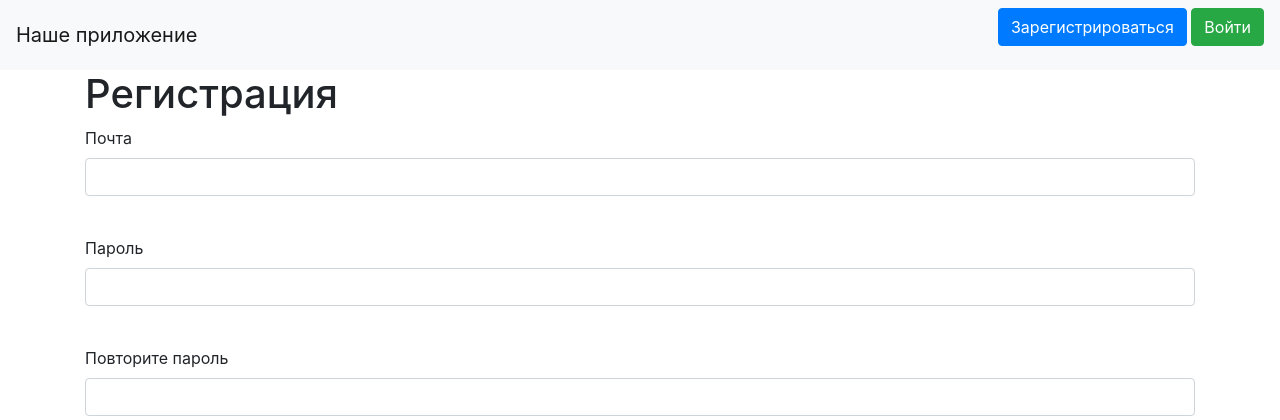
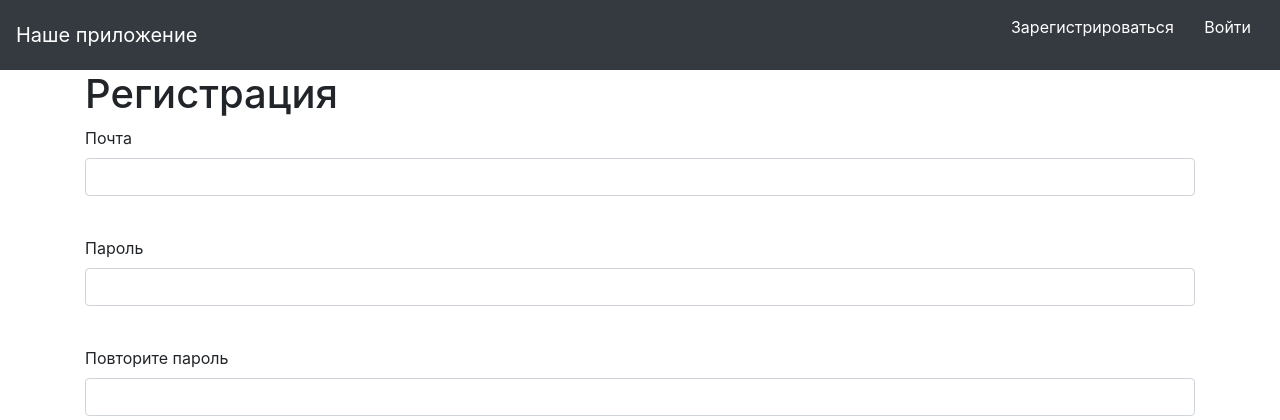
Before and after one commit to Vadcrut/yandex_site, a Flask app: page /register in a window 1280 px wide. Shown: the top 420 px of the page. Run offline with Flask 2, Linux system fonts and the light colour scheme; some libraries are stand-ins or nearby versions.

Commit message:
some_style_changes

```diff
--- a/static/css/style.css
+++ b/static/css/style.css
@@ -204,3 +204,6 @@ div#welcome_image {
     display: flex;
     flex-wrap: wrap;
 }
+btn-dark{
+    font-size: 14px;
+}
--- a/templates/base.html
+++ b/templates/base.html
@@ -11,14 +11,14 @@
 </head>
 <body>
 <header>
-    <nav class="navbar navbar-light bg-light">
-        <a class="navbar-brand" href="#">Наше приложение</a>
+    <nav class="navbar navbar-light bg-dark">
+        <a class="navbar-brand" href="#" style="color: white;">Наше приложение</a>
         {% if current_user.is_authenticated %}
         <a class="navbar-brand" href="/logout">{{ current_user.name }}</a>
         {% else %}
         <p>
-            <a class="btn btn-primary " href="/register">Зарегистрироваться</a>
-            <a class="btn btn-success" href="/login">Войти</a>
+            <a class="btn btn-dark " href="/register">Зарегистрироваться</a>
+            <a class="btn btn-dark" href="/login">Войти</a>
         </p>
         {% endif %}
     </nav>
--- a/templates/main_page.html
+++ b/templates/main_page.html
@@ -32,9 +32,9 @@
                   <a class="navbar-brand" href="/logout">{{ current_user.name }}</a>
                 {% else %}
                   <p>
-                  <a class="btn btn-danger " href="/make_order">Корзина</a>
-                  <a class="btn btn-primary " href="/register">Зарегистрироваться</a>
-                  <a class="btn btn-success" href="/login">Войти</a>
+                  <a class="btn btn-dark " href="/make_order">Корзина</a>
+                  <a class="btn btn-dark " href="/register">Зарегистрироваться</a>
+                  <a class="btn btn-dark" href="/login">Войти</a>
                   </p>
                 {% endif %}
               </div>
```
